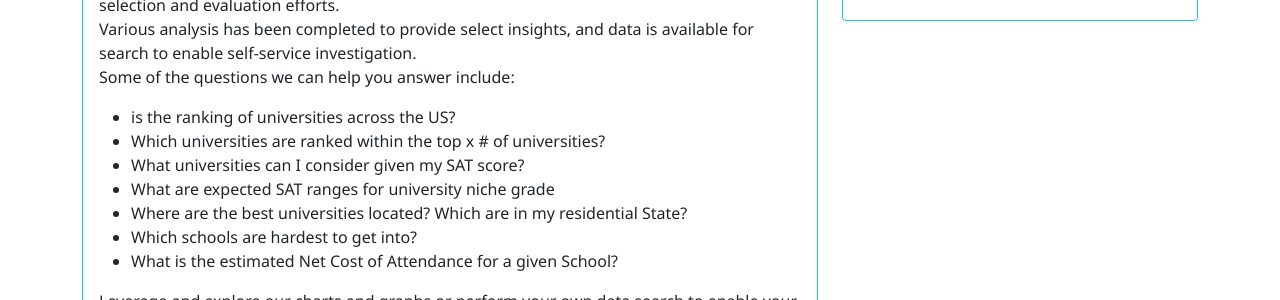
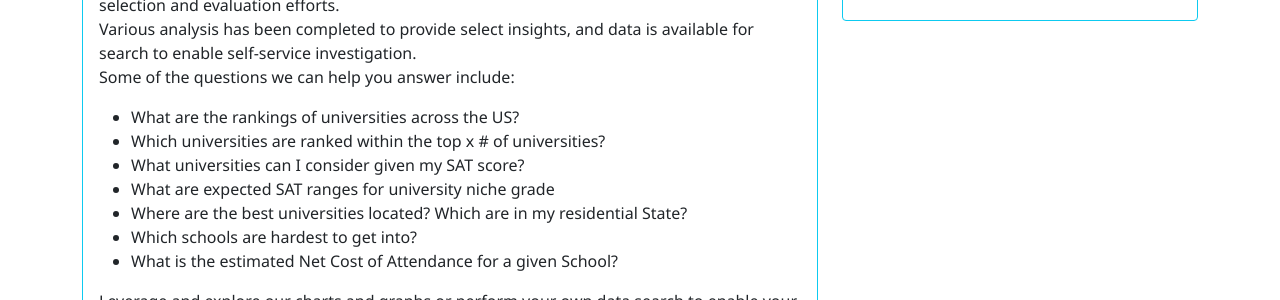
Before and after one commit to ZiboZhao0804/University-Ranking, a Flask app: page / in a window 1280 px wide. Shown: the part 508-808 px from the top of the page. Run offline with Flask 2, Linux system fonts and the light colour scheme; data that the repository does not hold is empty; some libraries are stand-ins or nearby versions.

Commit message:
fix typo

```diff
--- a/templates/index.html
+++ b/templates/index.html
@@ -73,7 +73,7 @@
                   Various analysis has been completed to provide select insights, and data is available for search to enable self-service investigation.<br>
                   Some of the questions we can help you answer include:
                   <ul class="tab">
-                    <li>is the ranking of universities across the US?</li>
+                    <li>What are the rankings of universities across the US?</li>
                     <li>Which universities are ranked within the top x # of universities?</li>
                     <li>What universities can I consider given my SAT score?</li>
                     <li>What are expected SAT ranges for university niche grade</li>
```
